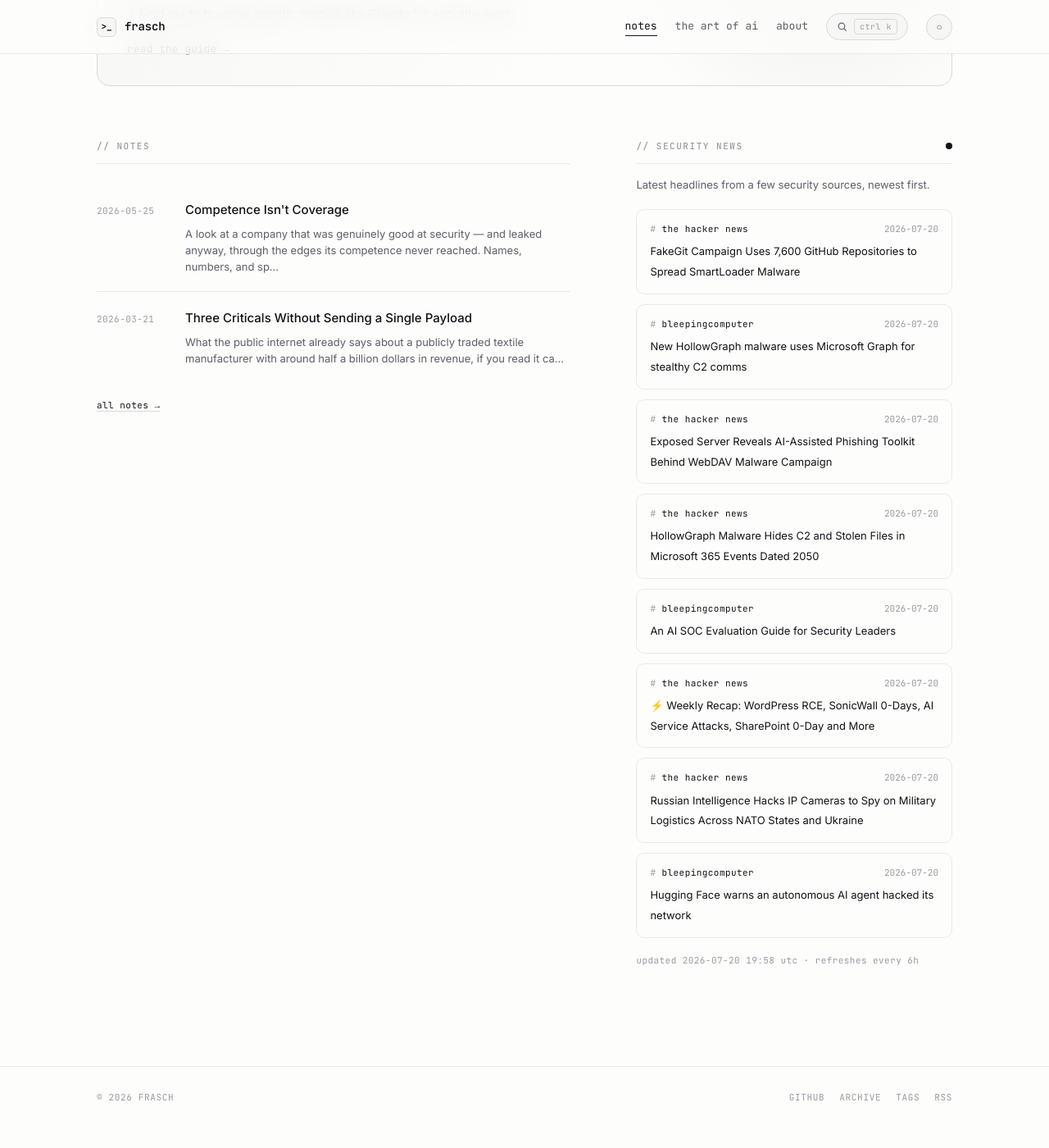
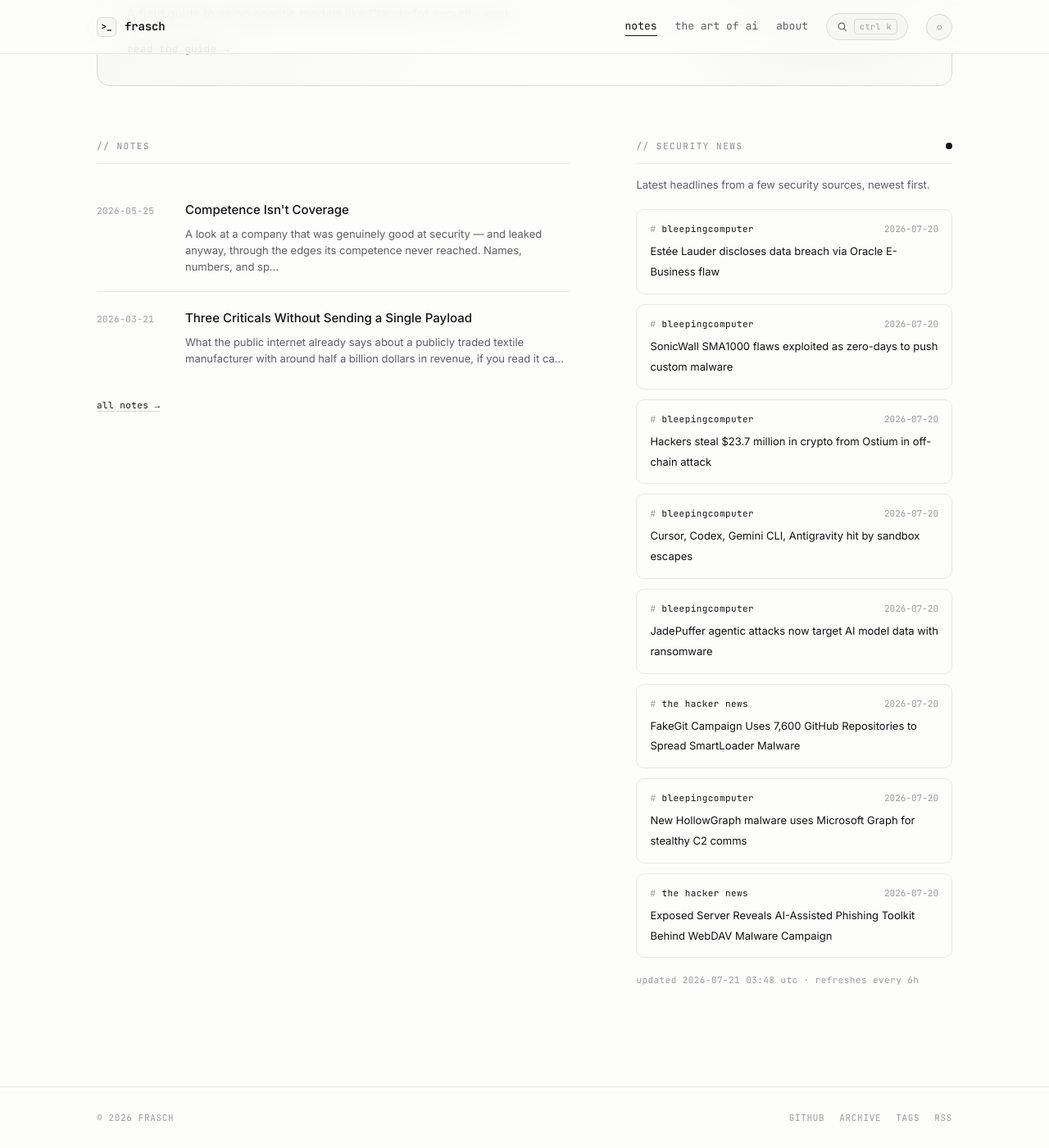
Before and after one commit to whoisfrasch/frasch, a Jekyll site: the page built from index.html, in a window 1280 px wide and 1400 px high, scrolled down 615 px. Shown: the whole window at 82% size. Built offline with Jekyll 4.4.1, drawn with Linux system fonts in a browser that asks for light colours; before the commit the page ends 1990 px from its top, so only the background shows below that.

Commit message:
Refresh security news feed

```diff
--- a/_data/news.json
+++ b/_data/news.json
@@ -1,6 +1,36 @@
 {
-  "updated": "2026-07-20T19:58:19Z",
+  "updated": "2026-07-21T03:48:47Z",
   "items": [
+    {
+      "source": "bleepingcomputer",
+      "title": "Estée Lauder discloses data breach via Oracle E-Business flaw",
+      "link": "https://www.bleepingcomputer.com/news/security/est-e-lauder-discloses-data-breach-via-oracle-e-business-flaw/",
+      "date": "2026-07-20T22:39:30Z"
+    },
+    {
+      "source": "bleepingcomputer",
+      "title": "SonicWall SMA1000 flaws exploited as zero-days to push custom malware",
+      "link": "https://www.bleepingcomputer.com/news/security/sonicwall-sma1000-flaws-exploited-as-zero-days-to-push-custom-malware/",
+      "date": "2026-07-20T22:23:23Z"
+    },
+    {
+      "source": "bleepingcomputer",
+      "title": "Hackers steal $23.7 million in crypto from Ostium in off-chain attack",
+      "link": "https://www.bleepingcomputer.com/news/security/hackers-steal-237-million-in-crypto-from-ostium-in-off-chain-attack/",
+      "date": "2026-07-20T22:22:56Z"
+    },
+    {
+      "source": "bleepingcomputer",
+      "title": "Cursor, Codex, Gemini CLI, Antigravity hit by sandbox escapes",
+      "link": "https://www.bleepingcomputer.com/news/security/cursor-codex-gemini-cli-antigravity-hit-by-sandbox-escapes/",
+      "date": "2026-07-20T21:14:42Z"
+    },
+    {
+      "source": "bleepingcomputer",
+      "title": "JadePuffer agentic attacks now target AI model data with ransomware",
+      "link": "https://www.bleepingcomputer.com/news/security/jadepuffer-agentic-attacks-now-target-ai-model-data-with-ransomware/",
+      "date": "2026-07-20T21:08:02Z"
+    },
     {
       "source": "the hacker news",
       "title": "FakeGit Campaign Uses 7,600 GitHub Repositories to Spread SmartLoader Malware",
@@ -18,36 +48,6 @@
       "title": "Exposed Server Reveals AI-Assisted Phishing Toolkit Behind WebDAV Malware Campaign",
       "link": "https://thehackernews.com/2026/07/exposed-server-reveals-ai-assisted.html",
       "date": "2026-07-20T17:29:50Z"
-    },
-    {
-      "source": "the hacker news",
-      "title": "HollowGraph Malware Hides C2 and Stolen Files in Microsoft 365 Events Dated 2050",
-      "link": "https://thehackernews.com/2026/07/hollowgraph-malware-hides-c2-and-stolen.html",
-      "date": "2026-07-20T14:33:43Z"
-    },
-    {
-      "source": "bleepingcomputer",
-      "title": "An AI SOC Evaluation Guide for Security Leaders",
-      "link": "https://www.bleepingcomputer.com/news/security/an-ai-soc-evaluation-guide-for-security-leaders/",
-      "date": "2026-07-20T14:01:11Z"
-    },
-    {
-      "source": "the hacker news",
-      "title": "⚡ Weekly Recap: WordPress RCE, SonicWall 0-Days, AI Service Attacks, SharePoint 0-Day and More",
-      "link": "https://thehackernews.com/2026/07/weekly-recap-wordpress-rce-sonicwall-0.html",
-      "date": "2026-07-20T13:32:26Z"
-    },
-    {
-      "source": "the hacker news",
-      "title": "Russian Intelligence Hacks IP Cameras to Spy on Military Logistics Across NATO States and Ukraine",
-      "link": "https://thehackernews.com/2026/07/russian-intelligence-hacks-ip-cameras.html",
-      "date": "2026-07-20T12:13:39Z"
-    },
-    {
-      "source": "bleepingcomputer",
-      "title": "Hugging Face warns an autonomous AI agent hacked its network",
-      "link": "https://www.bleepingcomputer.com/news/security/hugging-face-breach-autonomous-ai-agent-system-internal-datasets-credentials/",
-      "date": "2026-07-20T11:56:28Z"
     }
   ]
 }
```
